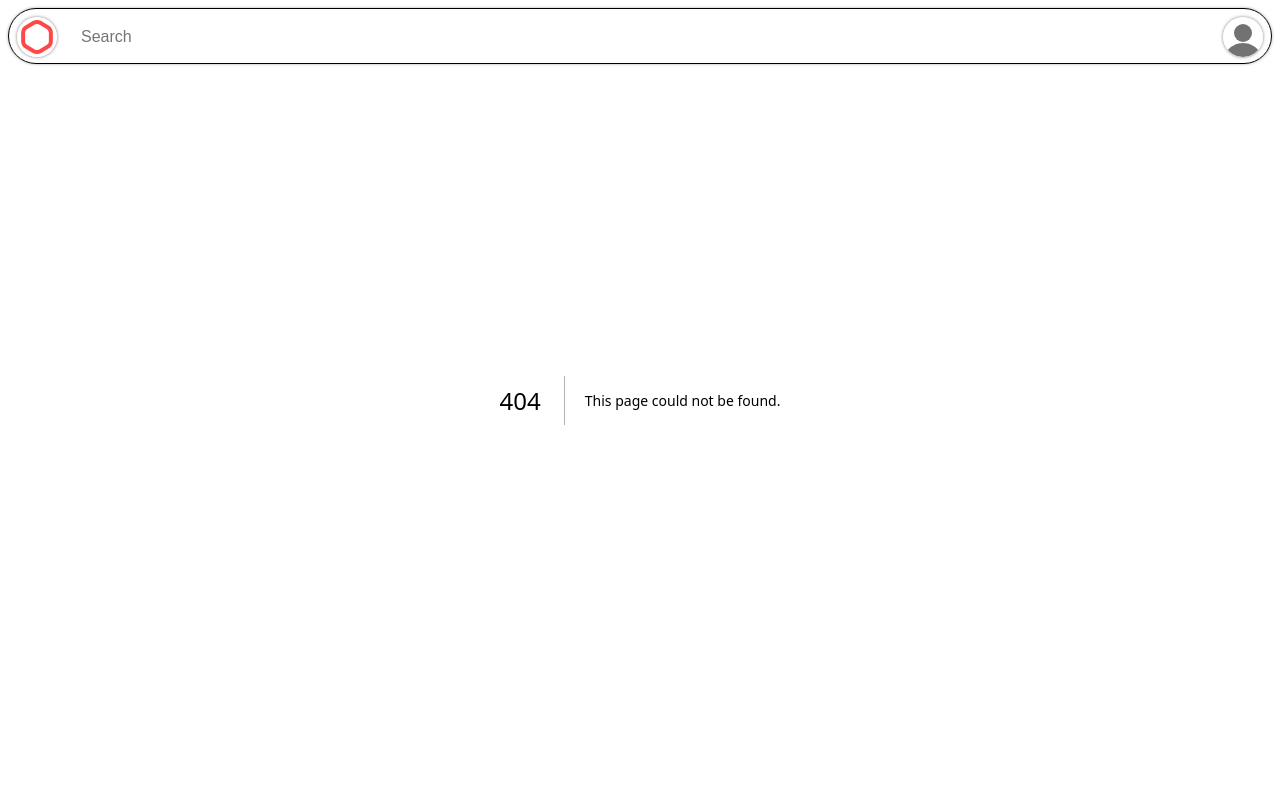
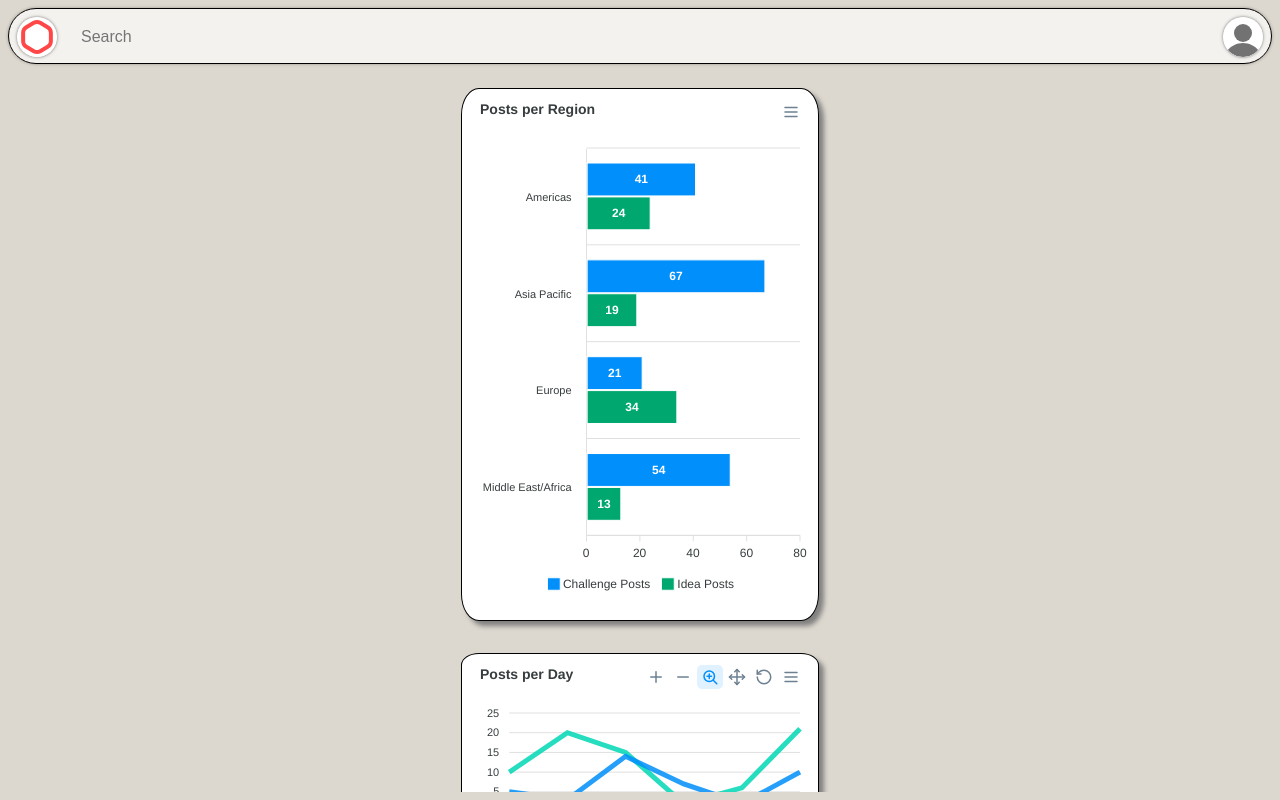
Before and after one commit to unfinishedprogram/Digital-Moment-Team-6-cleanup, a Next.js app: page /admin/data in a window 1280 px wide. Before the commit this address had no page. Built offline with nearby package versions, Linux system fonts and the light colour scheme.

Commit message:
Make charts into component

```diff
--- /dev/null
+++ b/pages/admin/data.tsx
@@ -0,0 +1,5 @@
+import AdminData from '../../src/components/admin/admin-data'
+
+export default function adminData() {
+  return <AdminData/>
+}
--- a/pages/admin/general.tsx
+++ b/src/components/admin/admin-data.tsx
@@ -1,10 +1,9 @@
 import dynamic from 'next/dynamic'
-import styles from '../../styles/charts.module.scss';
+import styles from '../../../styles/charts.module.scss';
 
 const Chart = dynamic(() => import('react-apexcharts'), { ssr: false });
 
 import React from 'react';
-import ReactApexChart from 'react-apexcharts';
 
 interface IDonut {
   options: {
@@ -70,13 +69,10 @@ interface IBar {
   }
 }
 
-
-
-
 const titleSize: string = '14px';
 const colorPalette: string[] = ['#00D8B6','#008FFB',  '#FEB019', '#FF4560', '#775DD0'];
 
-export default function adminGeneral() {
+export default function AdminData() {
 
   let donut: IDonut = {
     options: {
@@ -158,7 +154,6 @@ export default function adminGeneral() {
 
   return (
     <div className={styles.charts}>
-      <h1>Data & Statistics</h1>
       <div>
         <Chart
           options={bar.options}
```
